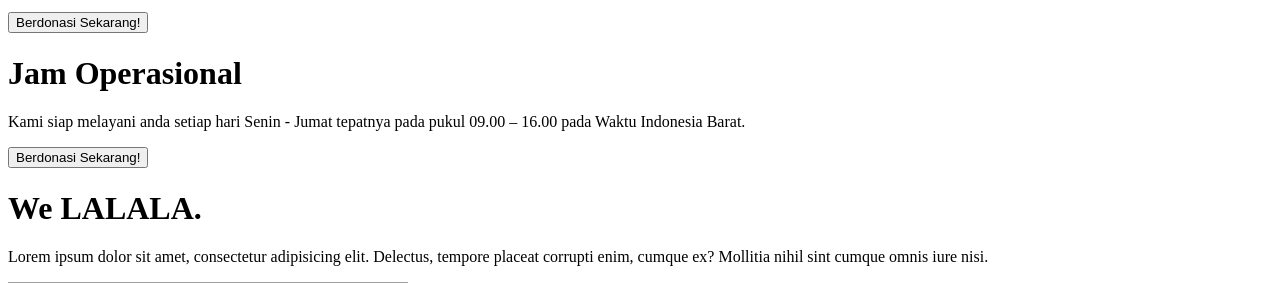
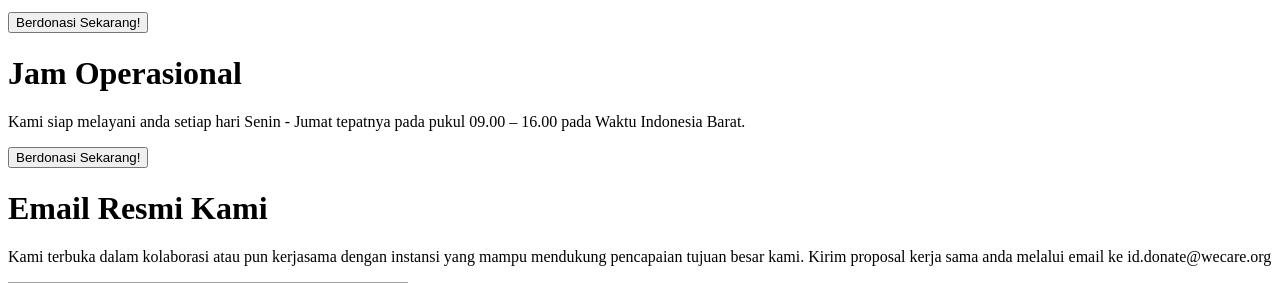
Before and after one commit to vidakomaria/PWB_UAS, a PHP site: page /uas/views/about/index.php in a window 1280 px wide. Shown: the part 742-1025 px from the top of the page. Run offline with PHP 8.4, Linux system fonts and the light colour scheme; grey boxes are pictures that could not be loaded.

Commit message:
Benerin bagian email dan contacts

```diff
--- a/app/views/about/index.php
+++ b/app/views/about/index.php
@@ -74,11 +74,10 @@
           <button type="button " class="btn btn-outline-success mb-3">
           Berdonasi Sekarang!
           </button>
-          <h1>We LALALA.</h1>
+          <h1>Email Resmi Kami</h1>
           <p>
-            Lorem ipsum dolor sit amet, consectetur adipisicing elit.
-            Delectus, tempore placeat corrupti enim, cumque ex? Mollitia nihil
-            sint cumque omnis iure nisi.
+            Kami terbuka dalam kolaborasi atau pun kerjasama dengan instansi yang mampu mendukung
+            pencapaian tujuan besar kami. Kirim proposal kerja sama anda melalui email ke id.donate@wecare.org
           </p>
         </div>
         <div class="col-md-5"><img src="img/revenue_.svg" alt="" /></div>
@@ -121,7 +120,7 @@
             </button>
           </div>
           <div class="col-md-5">
-            <img src="img/handshake.svg" alt="Contact image" />
+            <img src="img/Keluarga.jpg" alt="Contact image" />
           </div>
         </div>
       </div>
```
